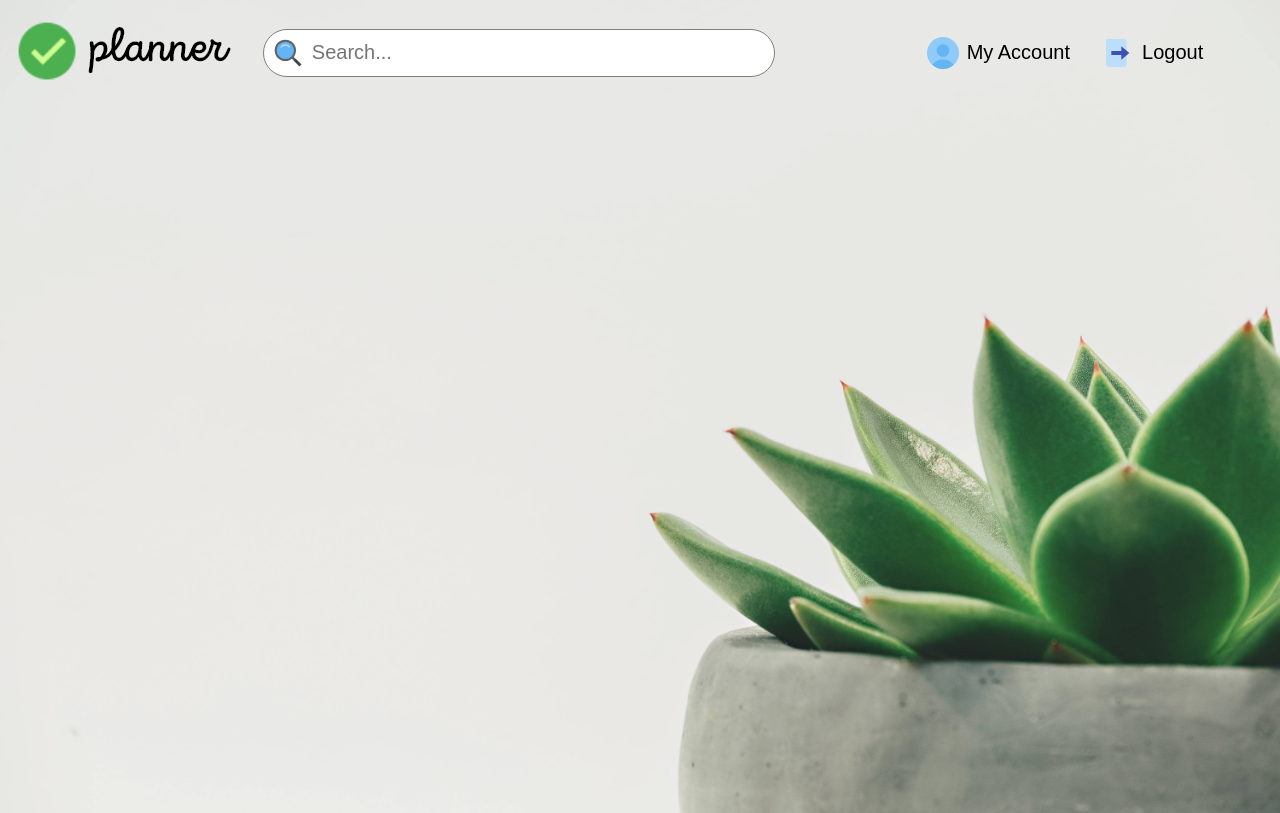
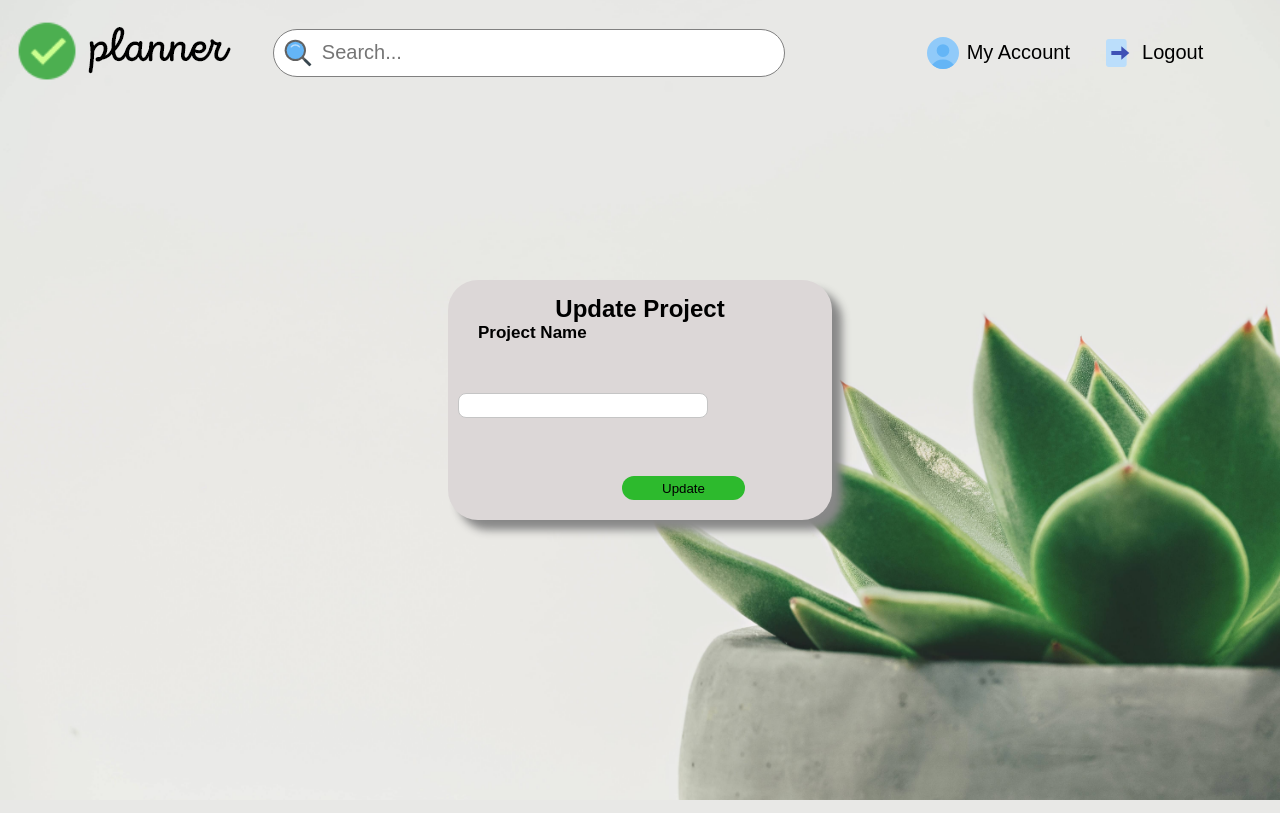
Before and after one commit to anushkakamalja/Personal-Planner, a Flask app: page /update/1 in a window 1280 px wide. Run offline with Flask 2, Linux system fonts and the light colour scheme; the visitor is signed in with stand-in values (Sample User, id 1); data that the repository does not hold is empty.

Commit message:
Added Update and Delete function for dashboard page

```diff
--- a/project/main.py
+++ b/project/main.py
@@ -19,6 +19,7 @@
 @main.route('/landing_page')
 def landing_page():
     return render_template('landing_page.html')
+
 
 @main.route('/tasks/<project>', methods=['GET','POST'])
 @login_required
@@ -59,11 +60,20 @@
         db.session.commit()
         return redirect(url_for('main.dashboard'))
 
-@main.route('/update/<int:sno>')
+@main.route('/update/<int:sno>',methods=['GET','POST'])
 @login_required
 def update(sno):
+    if request.method=='POST':
+        title=request.form['title']
         todo_list=Dashboard.query.filter_by(sno=sno).first()
-        return render_template('update.html', todo_list=todo_list)
+        todo_list.title=title
+        db.session.add(todo_list)
+        db.session.commit()
+        allTodo=Dashboard.query.all()
+        return redirect(url_for('main.dashboard'))
+    else:
+        todo_list=Dashboard.query.filter_by(sno=sno).first()
+        return render_template('updateproject.html', todo_list=todo_list)
 
 
 @main.route('/delete/<project>/<int:sno>')
--- a/project/static/css/dashboard.css
+++ b/project/static/css/dashboard.css
@@ -64,7 +64,7 @@
   text-align: center;
   border-radius: 40rem;
   font-size: 20px;
-   cursor: pointer;
+  cursor: pointer;
 }
 img{
   height: 5.2rem;
--- a/project/static/css/update.css
+++ /dev/null
@@ -1,15 +0,0 @@
-* {
-    padding: 0;
-    margin: 0;
-    box-sizing: border-box;
-    font-family: 'Rubik', sans-serif;
-  }
-
-  body{
-    background-image: url('/static/assets/images/dashboard_bg.jpg');
-    background-size: cover;
-    height: 100vh;
-    width: 100vw;
-    background-position: center;
-    position: relative;
-  }
--- /dev/null
+++ b/project/static/css/updateproject.css
@@ -0,0 +1,91 @@
+* {
+    padding: 0;
+    margin: 0;
+    box-sizing: border-box;
+    font-family: 'Rubik', sans-serif;
+  }
+
+  body{
+    background-image: url('/static/assets/images/dashboard_bg.jpg');
+    background-size: cover;
+    height: 100vh;
+    width: 100vw;
+    background-position: center;
+    position: relative;
+  }
+
+  .modal-bg {
+    position: fixed;
+    width: 100%;
+    height: 100%;
+    top: 0;
+    left: 0;
+    display: flex;
+    justify-content: center;
+    align-items: center;
+
+    /* margin: 250px 550px auto; */
+  }
+  .modal {
+    position: relative;
+    background-color: rgb(220, 215, 215);
+    width: 30%;
+    height: 30%;
+    /* display: flex;
+     justify-content: space-around;
+     align-items: center;
+     flex-direction:column; */
+    border-radius: 30px;
+    box-shadow: 10px 10px 8px #888888;
+  }
+  .modal button {
+    padding: 2px 40px;
+    border-radius: 30px;
+    background-color: rgb(45 186 45);
+    border: none;
+    cursor: pointer;
+    display: block;
+    margin-left: 174px;
+    margin-top: 58px;
+    height: 1.5rem;
+  }
+
+  input {
+    border-radius: 0.5rem;
+    border: none;
+    height: 25px;
+    border: 1px solid #c5c5c5;
+    margin-top: 50px;
+    margin-left: 10px;
+    width: 250px;
+  }
+  h2 {
+    text-align: center;
+    margin-top: 15px;
+  }
+
+  label {
+    margin-left: 30px;
+    font-size: 17px;
+    font-weight: bold;
+  }
+  .nav-searchbar input {
+    font-size: 1.25rem;
+    width: 40vw;
+    height: 3rem;
+    border: 1px solid grey;
+    border-radius: 100px;
+    box-shadow: none;
+    outline: none;
+    padding: 1rem;
+    padding-left: 3rem;
+    margin-right: 1rem;
+    margin-top: auto;
+  }
+  .nav-searchbar img {
+    position: absolute;
+    height: 2rem;
+    padding-left: 5rem;
+    margin-left: 10px;
+    margin-top: auto;
+  }
--- a/project/templates/update.html
+++ /dev/null
@@ -1,11 +0,0 @@
-{% extends 'base.html' %}
-{% block stylesheet %}
-    <link rel="stylesheet" href="/static/css/update.css">
-{% endblock stylesheet %}
-{% block title %}
-    Update
-{% endblock title %}
-{% block content %}
-
-
-{% endblock content %}
--- /dev/null
+++ b/project/templates/updateproject.html
@@ -0,0 +1,21 @@
+{% extends 'base.html' %}
+{% block stylesheet %}
+    <link rel="stylesheet" href="/static/css/updateproject.css">
+{% endblock stylesheet %}
+{% block title %}
+    Update
+{% endblock title %}
+{% block content %}
+<div>
+    <form action="/update/{{todo_list.sno}}" method="POST">
+    <div class="modal-bg">
+        <div class="modal">
+            <h2>Update Project</h2>
+            <label for="name"> Project Name</label>
+            <input type="text" name="title" id="" value="{{todo_list.title}}">
+            <button type="submit" class="modalbtn">Update</button>
+        </div>
+    </div>
+    </form>
+    </div>
+{% endblock content %}
```
